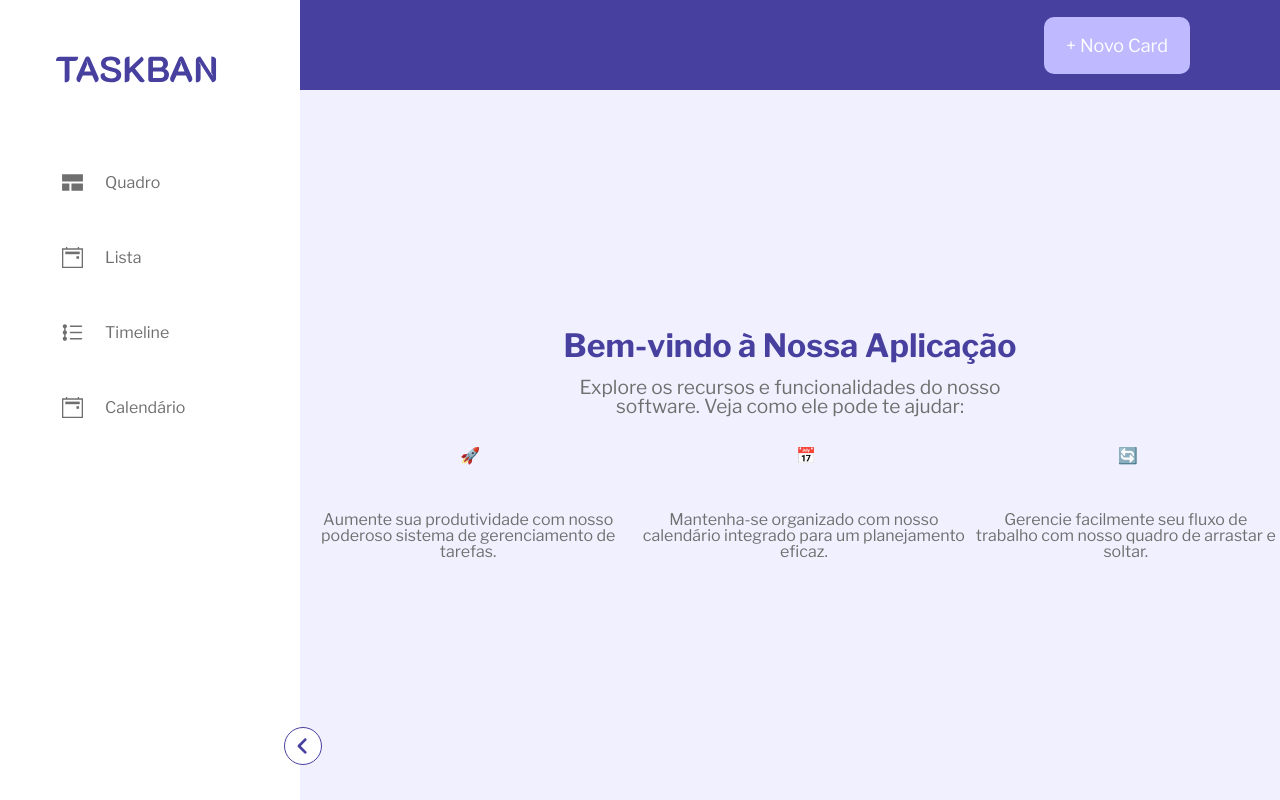
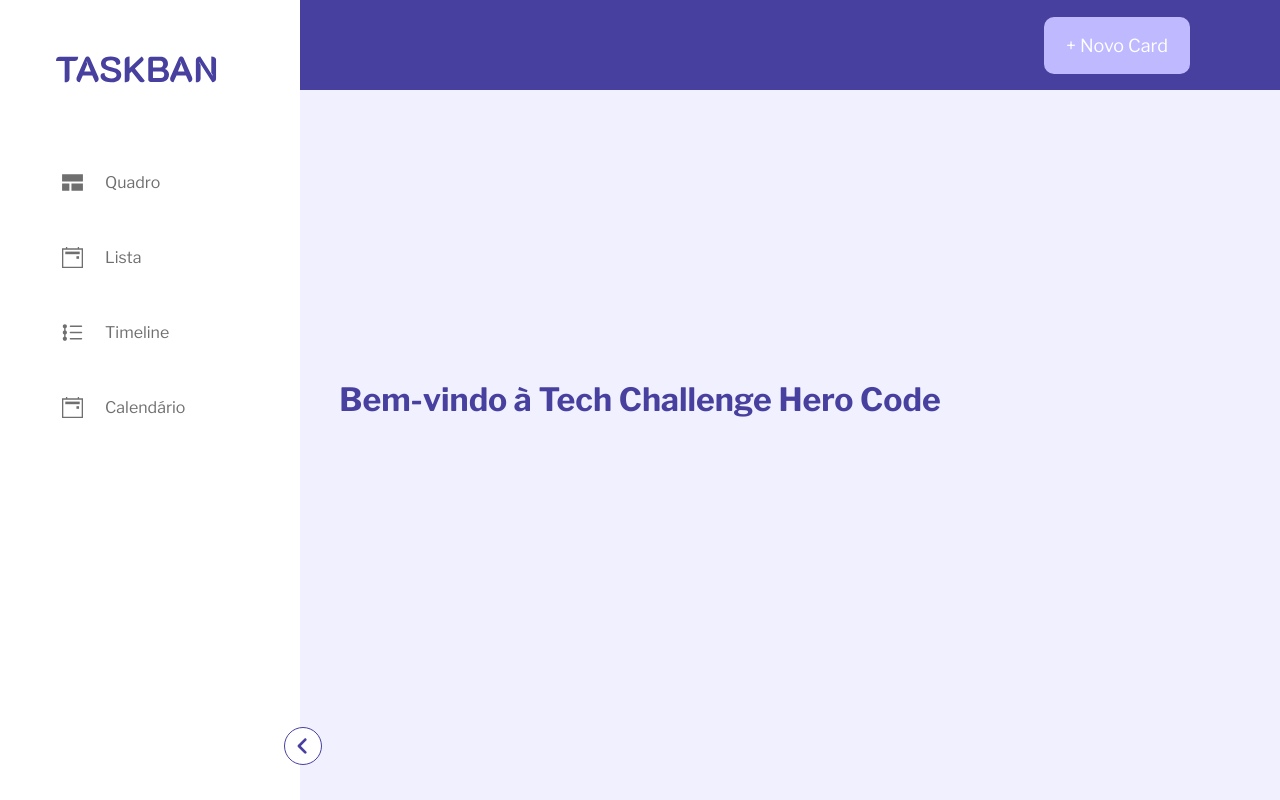
Before and after one commit to cristianmeelo/challenge-frontend-herocode-react, a React (Vite) app: page / in a window 1280 px wide. Built offline with nearby package versions, Linux system fonts and the light colour scheme.

Commit message:
:sparkles: feat: update Welcome Component

```diff
--- a/src/components/Welcome/Welcome.styles.ts
+++ b/src/components/Welcome/Welcome.styles.ts
@@ -1,52 +1,20 @@
 import styled from '@emotion/styled';
 
-export const Container = styled.main<DynamicContentProps>`
+export const Container = styled.main`
   display: flex;
   flex-direction: column;
   justify-content: center;
   align-items: center;
+  padding: 0 4rem;
   width: 100vw;
   height: 100vh;
-  padding-left: ${(props) => (props.isSidebarOpen ? '18.75rem' : '2rem')};
-  padding-top: 5.625rem;
+  overflow-y: visible;
   background-color: ${(props) => props.theme.colors.primary.purple_200};
   transition: padding-left 0.3s ease-in-out;
 `;
 
 export const Title = styled.h1`
+  text-align: center;
   color: ${(props) => props.theme.colors.primary.purple_600};
   font-size: 2rem;
-  margin-bottom: 1rem;
 `;
-
-export const Description = styled.p`
-  color: ${(props) => props.theme.colors.neutral.gray_400};
-  font-size: 1.2rem;
-  max-width: 30rem;
-  text-align: center;
-  margin-bottom: 2rem;
-`;
-
-export const FeaturesContainer = styled.div`
-  display: flex;
-  justify-content: space-around;
-  width: 100%;
-`;
-
-export const Feature = styled.div`
-  display: flex;
-  flex-direction: column;
-  align-items: center;
-`;
-
-export const FeatureIcon = styled.div`
-  width: 1rem;
-  height: 3rem;
-  margin-bottom: 1rem;
-`;
-
-export const FeatureText = styled.p`
-  color: ${(props) => props.theme.colors.neutral.gray_400};
-  font-size: 1rem;
-  text-align: center;
-`;
--- a/src/components/Welcome/Welcome.tsx
+++ b/src/components/Welcome/Welcome.tsx
@@ -1,23 +1,13 @@
 
-import { features } from "../../constants/welcome-text";
+
+
 import * as S from "./Welcome.styles";
 
 
-const Welcome = ({ isSidebarOpen }: DynamicContentProps) => {
+const Welcome = () => {
   return (
-    <S.Container isSidebarOpen={isSidebarOpen}>
-    <S.Title>Bem-vindo à Nossa Aplicação</S.Title>
-    <S.Description>
-      Explore os recursos e funcionalidades do nosso software. Veja como ele pode te ajudar:
-    </S.Description>
-    <S.FeaturesContainer>
-      {features.map((feature: Feature, index:number) => (
-        <S.Feature key={index}>
-          <S.FeatureIcon>{feature.icon}</S.FeatureIcon>
-          <S.FeatureText>{feature.text}</S.FeatureText>
-        </S.Feature>
-      ))}
-    </S.FeaturesContainer>
+    <S.Container >
+    <S.Title>Bem-vindo à Tech Challenge Hero Code</S.Title>
   </S.Container>
   );
 };
--- a/src/constants/welcome-text.ts
+++ /dev/null
@@ -1,14 +0,0 @@
-export const features: Feature[] = [
-    {
-      icon: '🚀',
-      text: 'Aumente sua produtividade com nosso poderoso sistema de gerenciamento de tarefas.',
-    },
-    {
-      icon: '📅',
-      text: 'Mantenha-se organizado com nosso calendário integrado para um planejamento eficaz.',
-    },
-    {
-      icon: '🔄',
-      text: 'Gerencie facilmente seu fluxo de trabalho com nosso quadro de arrastar e soltar.',
-    },
-  ];
```
